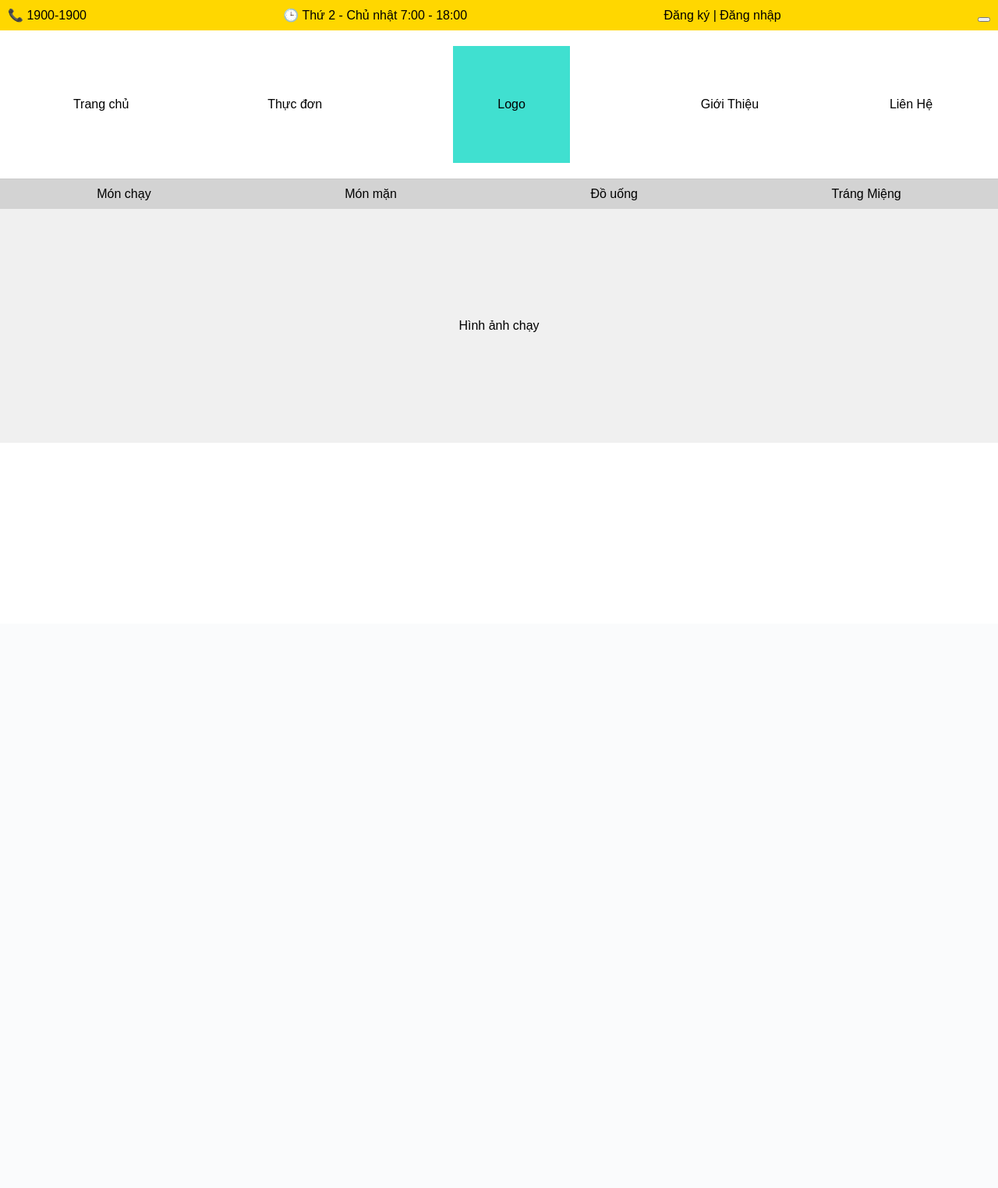
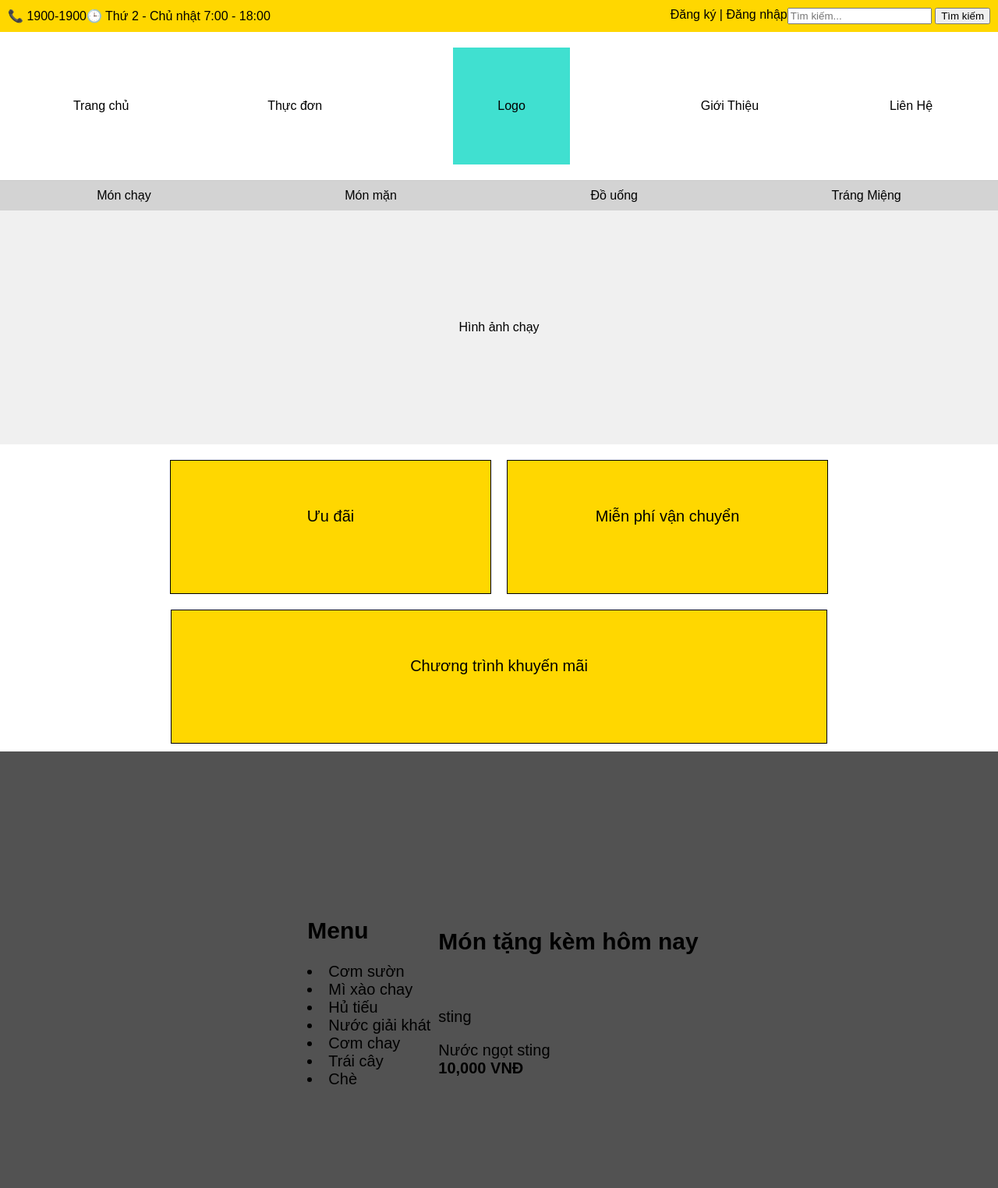
Before and after one commit to phuc-12/quanLyQuanCom, a PHP site: page / in a window 1280 px wide. Shown: the whole page at 78% size. Before the commit the page ends 426 px from the top, so only its background shows below. Run offline with PHP 8.4, Linux system fonts and the light colour scheme.

Commit message:
trangchu-1

```diff
--- a/css/style.css
+++ b/css/style.css
@@ -13,6 +13,9 @@
         display: flex;
         justify-content: space-between;
         align-items: center;
+    }
+    .left-bar, .right-bar {
+        display: flex;
     }
     .contact-info, .opening-hours {
         display: flex;
@@ -58,4 +61,49 @@
         padding: 5px 10px;
         border-radius: 5px;
     }
+    .top-nav{
+        margin-top: 10px;
+        display: flex;
+        align-items: center;
+        font-size: 20px;
+        justify-content: center;
+    }
+    .top-nav >a{
+        margin: 10px;
+        padding-top: 60px;
+        text-align: center;
+        background-color: #ffd700;
+        width: 410px;
+        height: 110px;
+        border: solid 1px #000;
+    }
+    .bot-nav{
+        margin-top: 10px;
+        display: flex;
+        align-items: center;
+        font-size: 20px;
+        justify-content: center;
+    }
+    .bot-nav >a{
+        padding-top: 60px;
+        text-align: center;
+        background-color: #ffd700;
+        width: 840px;
+        height: 110px;
+        border: solid 1px #000;
+    }
+    .nav-2{
+        display: flex;
+        background-color: rgba(82, 82, 82, 1);
+        width: auto;
+        height: 500px;
+        margin-top: 10px;
+        padding-top: 60px;
+        align-items: center;
+        font-size: 20px;
+        justify-content: center;
+    }
+    .left-nav{
+        margin: 10px;
+    }
 }
--- a/index.php
+++ b/index.php
@@ -8,16 +8,25 @@
 </head>
 <body>
 <div class="top-bar">
+        <div class="left-bar">
             <div class="contact-info">
                 <span>📞 1900-1900</span>
             </div>
             <div class="opening-hours">
                 <span>🕒 Thứ 2 - Chủ nhật 7:00 - 18:00</span>
             </div>
+        </div>
+        <div class="right-bar">
             <div>
                 <a href="#">Đăng ký</a> | <a href="#">Đăng nhập</a>
             </div>
-        <div class="search-icon"><button></button></div>
+            <div class="search-icon">
+                <form action="search.php" method="GET" class="search-bar">
+                    <input type="text" name="query" placeholder="Tìm kiếm..." required>
+                    <button type="submit">Tìm kiếm</button>
+                </form>
+            </div>
+        </div>
     </div>
 
     <nav class="main-nav">
@@ -38,5 +47,48 @@
     <div class="slider">
         <p>Hình ảnh chạy</p>
     </div>
+
+    <div class="nav-1">
+        <div class="top-nav">
+            <a href="#">Ưu đãi</a>
+            <a href="#">Miễn phí vận chuyển</a>
+        </div>
+        <div class="bot-nav">
+            <a href="#">Chương trình khuyến mãi</a>
+        </div>
+    </div>
+
+    <div class="nav-2">
+        <div class="left-nav">
+            <h2>Menu</h2>
+            <div>
+
+                <li>Cơm sườn</li>
+                <li>Mì xào chay</li>
+                <li>Hủ tiếu</li>
+                <li>Nước giải khát</li>
+                <li>Cơm chay</li>
+                <li>Trái cây</li>
+                <li>Chè</li>
+            </div>
+        </div>
+        <div class="right-nav">
+            <h2>Món tặng kèm hôm nay</h2>
+            <div class="mon">
+                <div class="mon_img">
+                    <img src="" alt="">
+                </div>
+                <div class="mon_info">
+                    <p>sting</p>
+                    <div class="price">
+                        <a href="">
+                             Nước ngọt sting
+                        </a>
+                        </div>
+                            <b>10,000 VNĐ</b>
+                        </div>
+                    </div>
+            </div>
+    </div>
 </body>
 </html>
```
Lines whose indentation alone changed are shown as unchanged.
